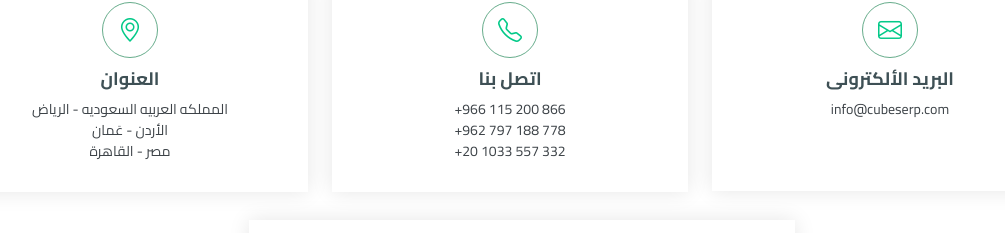
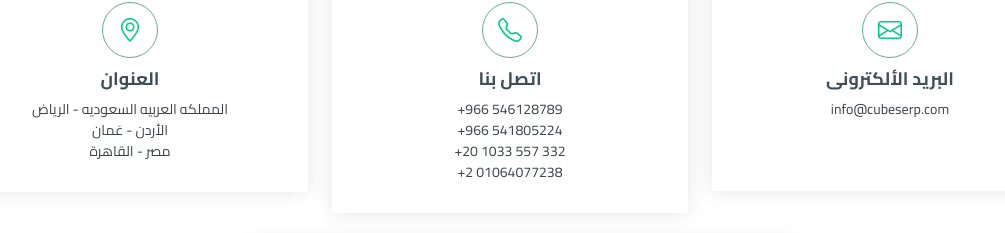
Before and after one commit to alikelany508/cubesbyTS, a plain HTML site: page index-ar.html in a window 1280 px wide. Shown: the part 5975-6208 px from the top of the page, without its empty margins (130-1135 px from the left). Drawn offline with Linux system fonts and the light colour scheme.

Commit message:
Updated index.html and index-ar.html

```diff
--- a/index-ar.html
+++ b/index-ar.html
@@ -1078,9 +1078,10 @@
             <div class="info-item d-flex flex-column justify-content-center align-items-center" data-aos="fade-up" data-aos-delay="300">
               <i class="bi bi-telephone"></i>
               <h3>اتصل بنا</h3>
-              <p>+966 115 200 866</p>
-              <p>+962 797 188 778</p>
+              <p>+966 546128789</p>
+              <p>+966 541805224</p>
               <p>+20 1033 557 332</p>
+              <p>+2 01064077238</p>
             </div>
           </div><!-- End Info Item -->
 
```
Also changed, not shown: index.html (+3 -2 lines).
